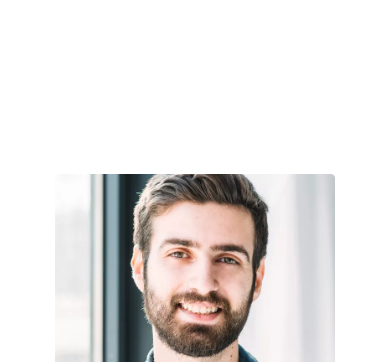
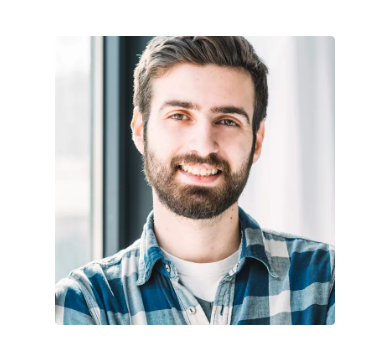
Before and after one commit to ha-fsatariq/UI-Assignment, a plain HTML site: page index.html in a window 390 px wide. Shown: the part 56-418 px from the top of the page. Drawn offline with nearby package versions, Linux system fonts and the light colour scheme.

Commit message:
Update style.css

```diff
--- a/style.css
+++ b/style.css
@@ -275,7 +275,7 @@ padding: 60px 20px 0 40px;
 @media (max-width: 768px){
     .header{
      background-image:none;
-     height: 65vh;
+     height: 410px;
 
     }
      .navbar{
```
